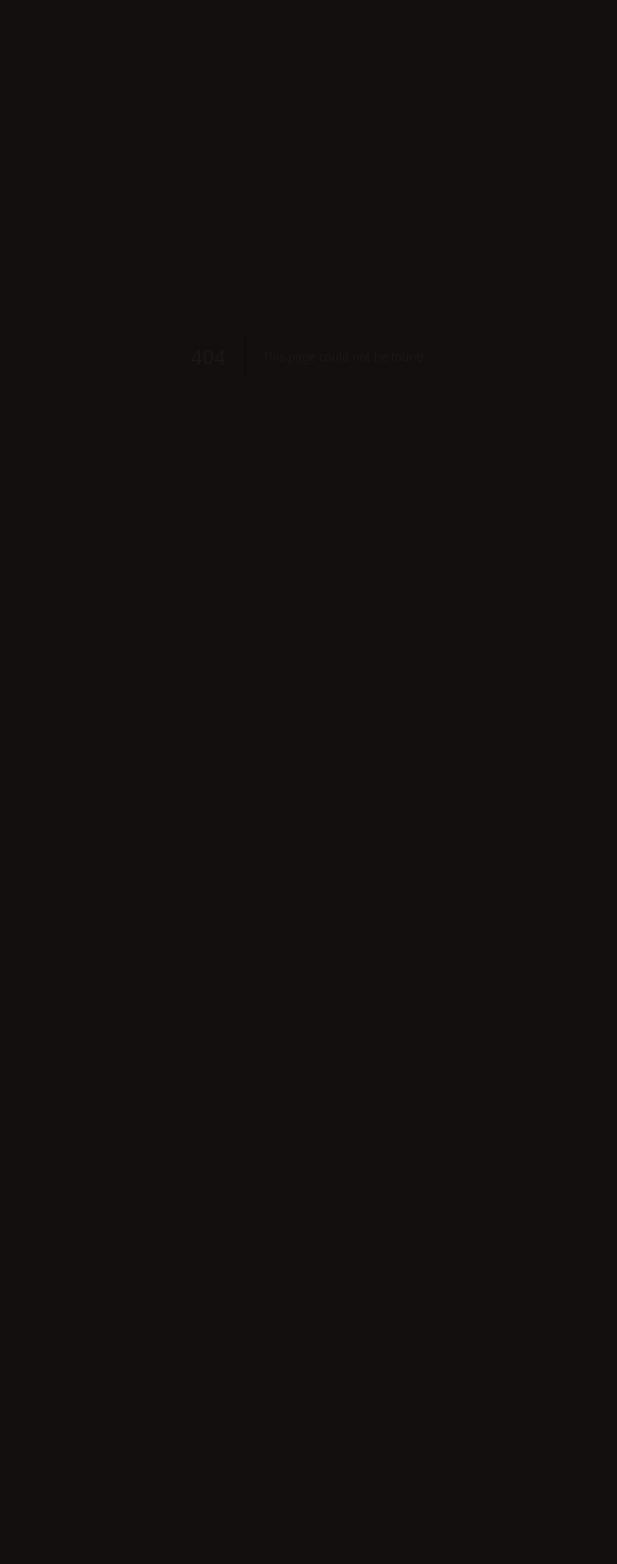
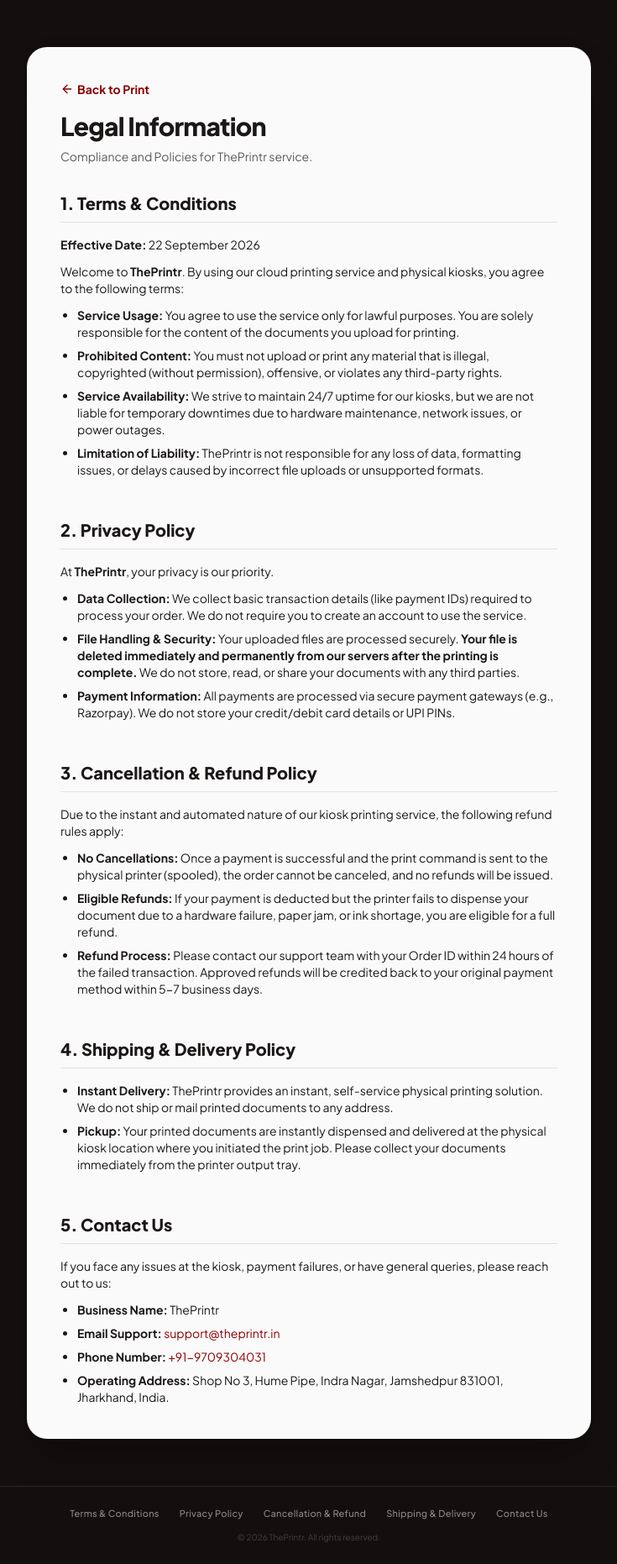
Before and after one commit to surajplayr/theprintr-cloudprinting, a Next.js app: page /legal in a window 1280 px wide. Before the commit this address had no page. Shown: the whole page at 84% size, without its empty margins (272-1007 px from the left). Before the commit the page ends 848 px from the top, so only its background shows below. Built offline with nearby package versions, Linux system fonts and the light colour scheme.

Commit message:
Feat: Add legal policies page and footer links for Razorpay compliance

```diff
--- a/app/layout.tsx
+++ b/app/layout.tsx
@@ -16,8 +16,22 @@
 }>) {
   return (
     <html lang="en">
-      <body className={`${plusJakartaSans.className} min-h-screen flex justify-center items-start sm:py-6 bg-[#120f0e] text-[#1B1716]`}>
-        {children}
+      <body className={`${plusJakartaSans.className} min-h-screen flex flex-col bg-[#120f0e] text-[#1B1716]`}>
+        <div className="flex-1 flex justify-center items-start sm:py-6">
+          {children}
+        </div>
+        <footer className="w-full bg-[#120f0e] text-white/50 py-6 px-4 border-t border-white/10 mt-auto">
+          <div className="max-w-4xl mx-auto flex flex-wrap justify-center gap-x-6 gap-y-2 text-[11px] font-medium tracking-wide">
+            <a href="/legal#terms" className="hover:text-white transition-colors">Terms & Conditions</a>
+            <a href="/legal#privacy" className="hover:text-white transition-colors">Privacy Policy</a>
+            <a href="/legal#cancellation" className="hover:text-white transition-colors">Cancellation & Refund</a>
+            <a href="/legal#shipping" className="hover:text-white transition-colors">Shipping & Delivery</a>
+            <a href="/legal#contact" className="hover:text-white transition-colors">Contact Us</a>
+          </div>
+          <div className="text-center text-[10px] opacity-40 mt-3">
+            &copy; {new Date().getFullYear()} ThePrintr. All rights reserved.
+          </div>
+        </footer>
       </body>
     </html>
   );
--- /dev/null
+++ b/app/legal/page.tsx
@@ -0,0 +1,70 @@
+import Link from "next/link";
+import { ArrowLeft } from "lucide-react";
+
+export default function LegalPage() {
+  return (
+    <div className="w-full max-w-2xl mx-auto bg-[#FAFAFA] min-h-screen sm:min-h-0 sm:my-8 sm:rounded-3xl shadow-2xl p-6 sm:p-10 text-[#1B1716]">
+      <div className="mb-8">
+        <Link href="/" className="inline-flex items-center text-sm font-bold text-[#8B0000] hover:underline mb-4">
+          <ArrowLeft className="w-4 h-4 mr-1" />
+          Back to Print
+        </Link>
+        <h1 className="text-3xl font-black tracking-tight mb-2">Legal Information</h1>
+        <p className="text-sm opacity-70">Compliance and Policies for ThePrintr service.</p>
+      </div>
+
+      <div className="space-y-12">
+        <section id="terms" className="scroll-mt-8">
+          <h2 className="text-xl font-extrabold mb-4 border-b border-black/10 pb-2">1. Terms & Conditions</h2>
+          <p className="text-sm mb-3"><strong>Effective Date:</strong> 22 September 2026</p>
+          <p className="text-sm mb-3">Welcome to <strong>ThePrintr</strong>. By using our cloud printing service and physical kiosks, you agree to the following terms:</p>
+          <ul className="list-disc pl-5 space-y-2 text-sm">
+            <li><strong>Service Usage:</strong> You agree to use the service only for lawful purposes. You are solely responsible for the content of the documents you upload for printing.</li>
+            <li><strong>Prohibited Content:</strong> You must not upload or print any material that is illegal, copyrighted (without permission), offensive, or violates any third-party rights.</li>
+            <li><strong>Service Availability:</strong> We strive to maintain 24/7 uptime for our kiosks, but we are not liable for temporary downtimes due to hardware maintenance, network issues, or power outages.</li>
+            <li><strong>Limitation of Liability:</strong> ThePrintr is not responsible for any loss of data, formatting issues, or delays caused by incorrect file uploads or unsupported formats.</li>
+          </ul>
+        </section>
+
+        <section id="privacy" className="scroll-mt-8">
+          <h2 className="text-xl font-extrabold mb-4 border-b border-black/10 pb-2">2. Privacy Policy</h2>
+          <p className="text-sm mb-3">At <strong>ThePrintr</strong>, your privacy is our priority.</p>
+          <ul className="list-disc pl-5 space-y-2 text-sm">
+            <li><strong>Data Collection:</strong> We collect basic transaction details (like payment IDs) required to process your order. We do not require you to create an account to use the service.</li>
+            <li><strong>File Handling & Security:</strong> Your uploaded files are processed securely. <strong>Your file is deleted immediately and permanently from our servers after the printing is complete.</strong> We do not store, read, or share your documents with any third parties.</li>
+            <li><strong>Payment Information:</strong> All payments are processed via secure payment gateways (e.g., Razorpay). We do not store your credit/debit card details or UPI PINs.</li>
+          </ul>
+        </section>
+
+        <section id="cancellation" className="scroll-mt-8">
+          <h2 className="text-xl font-extrabold mb-4 border-b border-black/10 pb-2">3. Cancellation & Refund Policy</h2>
+          <p className="text-sm mb-3">Due to the instant and automated nature of our kiosk printing service, the following refund rules apply:</p>
+          <ul className="list-disc pl-5 space-y-2 text-sm">
+            <li><strong>No Cancellations:</strong> Once a payment is successful and the print command is sent to the physical printer (spooled), the order cannot be canceled, and no refunds will be issued.</li>
+            <li><strong>Eligible Refunds:</strong> If your payment is deducted but the printer fails to dispense your document due to a hardware failure, paper jam, or ink shortage, you are eligible for a full refund.</li>
+            <li><strong>Refund Process:</strong> Please contact our support team with your Order ID within 24 hours of the failed transaction. Approved refunds will be credited back to your original payment method within 5-7 business days.</li>
+          </ul>
+        </section>
+
+        <section id="shipping" className="scroll-mt-8">
+          <h2 className="text-xl font-extrabold mb-4 border-b border-black/10 pb-2">4. Shipping & Delivery Policy</h2>
+          <ul className="list-disc pl-5 space-y-2 text-sm">
+            <li><strong>Instant Delivery:</strong> ThePrintr provides an instant, self-service physical printing solution. We do not ship or mail printed documents to any address.</li>
+            <li><strong>Pickup:</strong> Your printed documents are instantly dispensed and delivered at the physical kiosk location where you initiated the print job. Please collect your documents immediately from the printer output tray.</li>
+          </ul>
+        </section>
+
+        <section id="contact" className="scroll-mt-8">
+          <h2 className="text-xl font-extrabold mb-4 border-b border-black/10 pb-2">5. Contact Us</h2>
+          <p className="text-sm mb-3">If you face any issues at the kiosk, payment failures, or have general queries, please reach out to us:</p>
+          <ul className="list-disc pl-5 space-y-2 text-sm">
+            <li><strong>Business Name:</strong> ThePrintr</li>
+            <li><strong>Email Support:</strong> <a href="mailto:support@theprintr.in" className="text-[#8B0000] hover:underline">support@theprintr.in</a></li>
+            <li><strong>Phone Number:</strong> <a href="tel:+919709304031" className="text-[#8B0000] hover:underline">+91-9709304031</a></li>
+            <li><strong>Operating Address:</strong> Shop No 3, Hume Pipe, Indra Nagar, Jamshedpur 831001, Jharkhand, India.</li>
+          </ul>
+        </section>
+      </div>
+    </div>
+  );
+}
```
